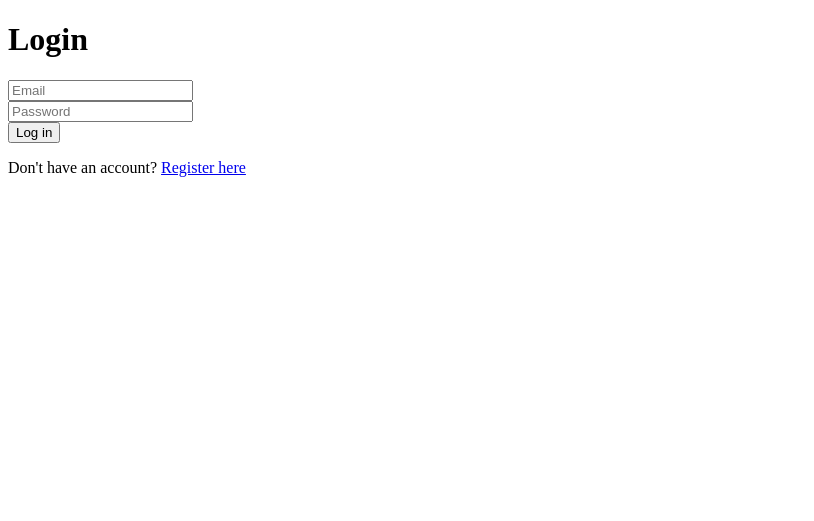
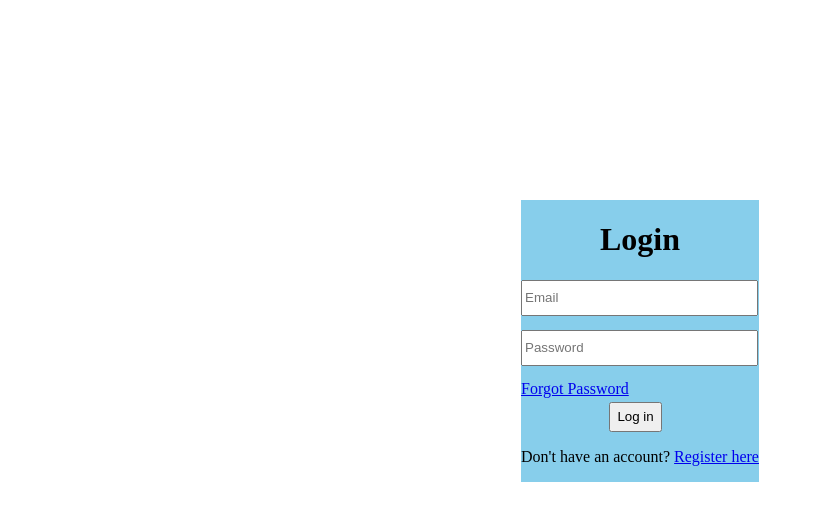
Before and after one commit to ejieflorida128/Student-Grading-System, a PHP site: page / in a window 1280 px wide. Shown: the top 521 px of the page, without its empty margins (0-814 px from the left). Run offline with PHP 8.4, Linux system fonts and the light colour scheme.

Commit message:
[athena] kani sapo

```diff
--- a/index.php
+++ b/index.php
@@ -3,10 +3,12 @@
 <head>
     <meta charset="UTF-8">
     <meta name="viewport" content="width=device-width, initial-scale=1.0">
+
     <title>Grading System</title>
+    <link rel="stylesheet" href="istyle.css">
 </head>
 <body>
-    <form>
+
         <div class="portal">
          <h1> Login </h1>
                 <div class="portal_box">
@@ -15,6 +17,9 @@
                     <div class="portal_box">
                         <input type="password" placeholder="Password" name="Password" required>
                         </div>
+                        <div class="Forget">
+                        <a href="register">Forgot Password</a>
+                         </div>
                         <div class="btn">
                             <button type="submit" >Log in </button>
                         </div>
@@ -24,6 +29,6 @@
 
                             </div>
         </div>
-    </form>
+
 </body>
 </html>
--- /dev/null
+++ b/istyle.css
@@ -0,0 +1,42 @@
+body {
+    display: flex;
+    justify-content: center;
+    margin-top: 200px;
+
+}
+
+.portal {
+
+  background: skyblue;
+}
+
+.portal h1{
+    display: flex;
+    justify-content: center;
+}
+
+.portal .portal_box{
+    width: 100px;
+    height: 50px;
+
+}
+
+.portal input{
+    width: 229px;
+    height: 30px;
+}
+
+.portal .Forget {
+    display: flex;
+    justify-content: space-between;
+}
+
+.portal .btn{
+    display: flex;
+    justify-content: center;
+    margin-top: 4px;
+    border: none;
+
+    width: 229px;
+    height: 30px;
+}
```
